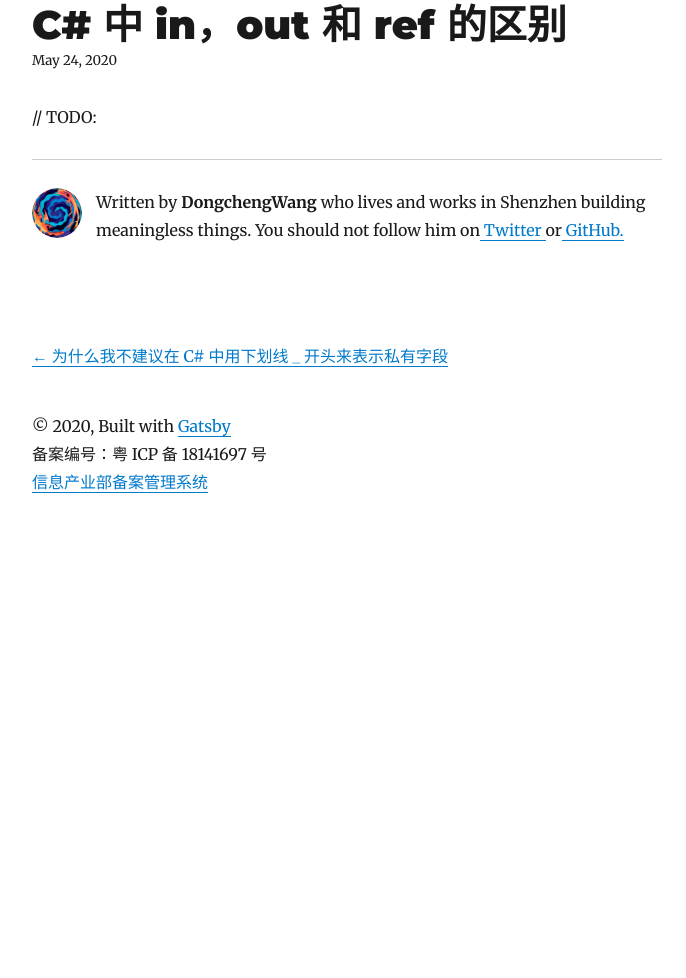
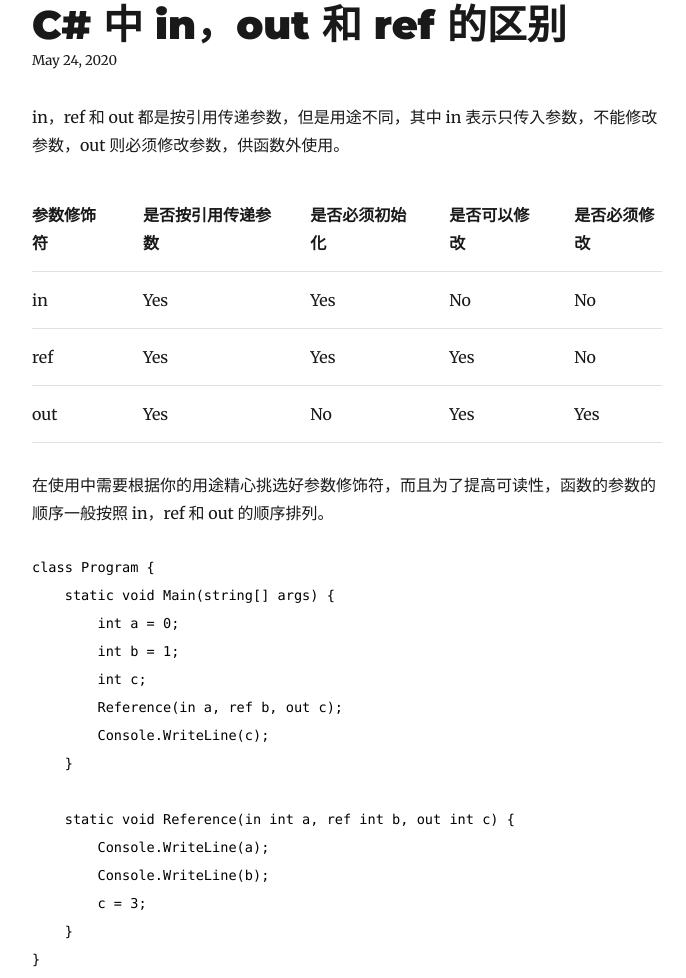
Before and after one commit to DongchengWang/my-go, a Gatsby site: page /csharp-in-ref-out/ in a window 1280 px wide. Shown: the part 92-1070 px from the top of the page, without its empty margins (293-979 px from the left). Before the commit the page ends 800 px from the top, so only its background shows below. Built offline with nearby package versions, Linux system fonts and the light colour scheme; Gatsby itself is replaced by a stand-in of ours; some packages are replaced by stand-ins of ours; code samples lack their colours.

Commit message:
Update csharp-in-ref-out

````diff
--- a/content/blog/csharp-in-ref-out/index.md
+++ b/content/blog/csharp-in-ref-out/index.md
@@ -4,4 +4,30 @@ date: "2020-05-24T15:00:37.121Z"
 description: ""
 ---
 
-// TODO:
+in，ref 和 out 都是按引用传递参数，但是用途不同，其中 in 表示只传入参数，不能修改参数，out 则必须修改参数，供函数外使用。
+
+|参数修饰符|是否按引用传递参数|是否必须初始化|是否可以修改|是否必须修改|
+|---|---|---|---|---|
+|in|Yes|Yes|No|No|
+|ref|Yes|Yes|Yes|No|
+|out|Yes|No|Yes|Yes|
+
+在使用中需要根据你的用途精心挑选好参数修饰符，而且为了提高可读性，函数的参数的顺序一般按照 in，ref 和 out 的顺序排列。
+
+```csharp
+class Program {
+    static void Main(string[] args) {
+        int a = 0;
+        int b = 1;
+        int c;
+        Reference(in a, ref b, out c);
+        Console.WriteLine(c);
+    }
+
+    static void Reference(in int a, ref int b, out int c) {
+        Console.WriteLine(a);
+        Console.WriteLine(b);
+        c = 3;
+    }
+}
+```
````
